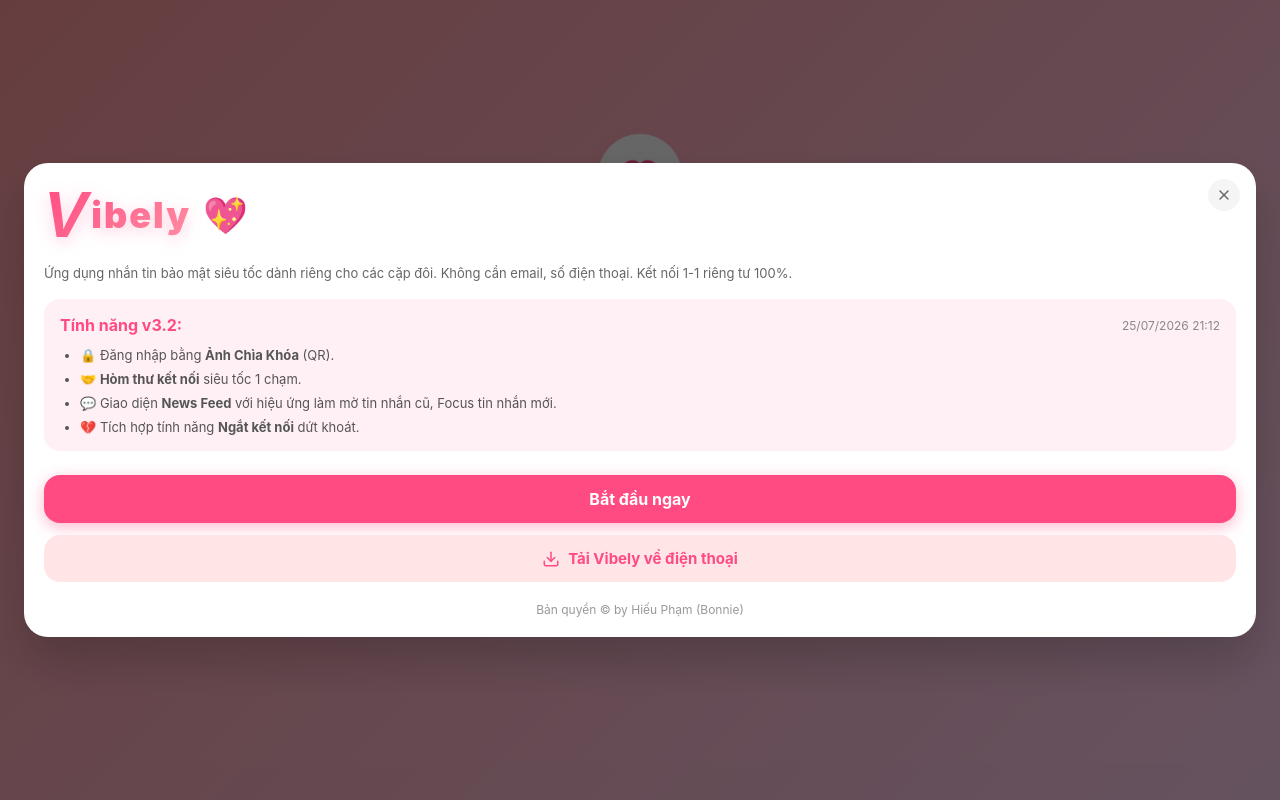
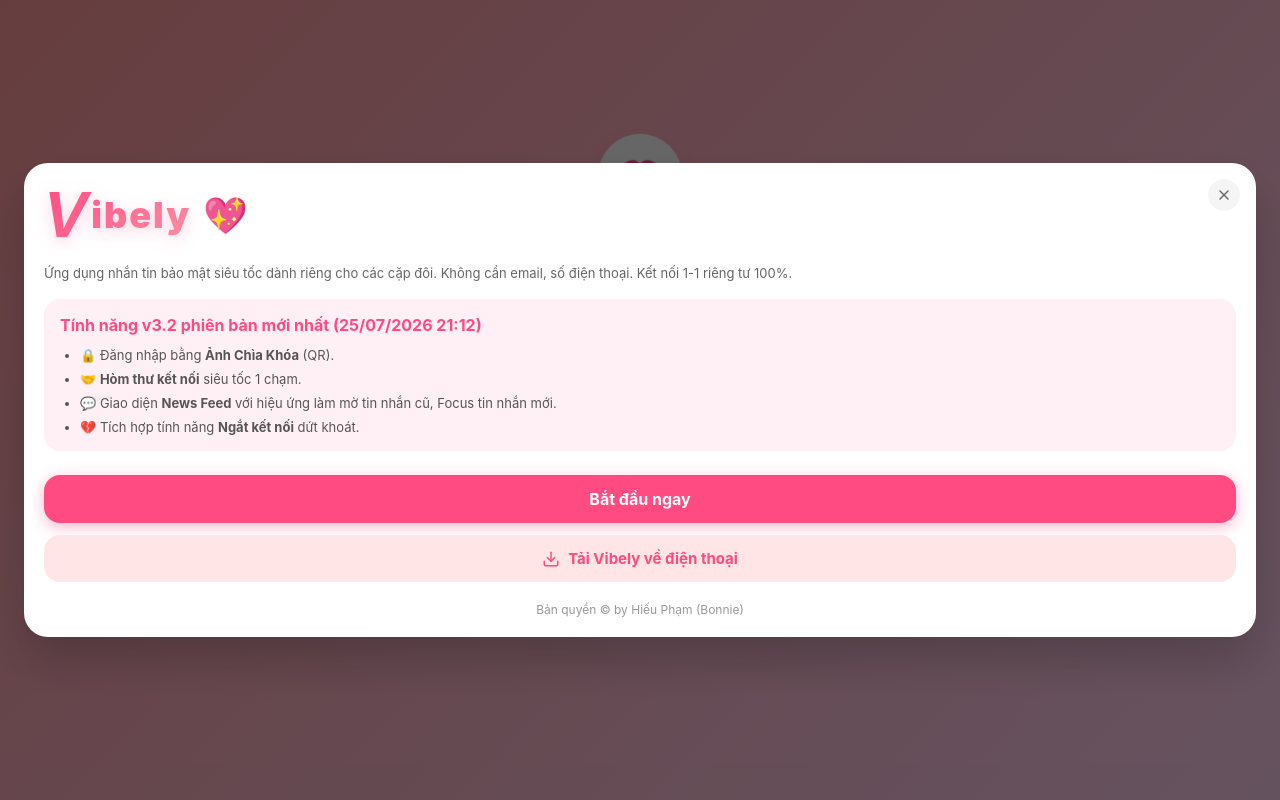
Before and after one commit to phamminhhieu7804/vibe-2, a React (Vite) app: page / in a window 1280 px wide. Built offline with nearby package versions, Linux system fonts and the light colour scheme.

Commit message:
update thêm ngày giwof

```diff
--- a/src/App.jsx
+++ b/src/App.jsx
@@ -53,9 +53,8 @@
                 </p>
 
                 <div style={{ background: '#fff0f5', padding: '16px', borderRadius: '16px', marginBottom: '24px' }}>
-                  <h3 style={{ fontSize: '16px', marginBottom: '12px', color: 'var(--primary-color)', display: 'flex', justifyContent: 'space-between', alignItems: 'center' }}>
-                    <span>Tính năng v3.2:</span>
-                    <span style={{ fontSize: '12px', color: '#888', fontWeight: 'normal' }}>25/07/2026 21:12</span>
+                  <h3 style={{ fontSize: '16px', marginBottom: '12px', color: 'var(--primary-color)' }}>
+                    Tính năng v3.2 phiên bản mới nhất (25/07/2026 21:12)
                   </h3>
                   <ul style={{ color: '#555', paddingLeft: '20px', display: 'flex', flexDirection: 'column', gap: '8px', fontSize: '13px' }}>
                     <li>🔒 Đăng nhập bằng <b>Ảnh Chìa Khóa</b> (QR).</li>
```
